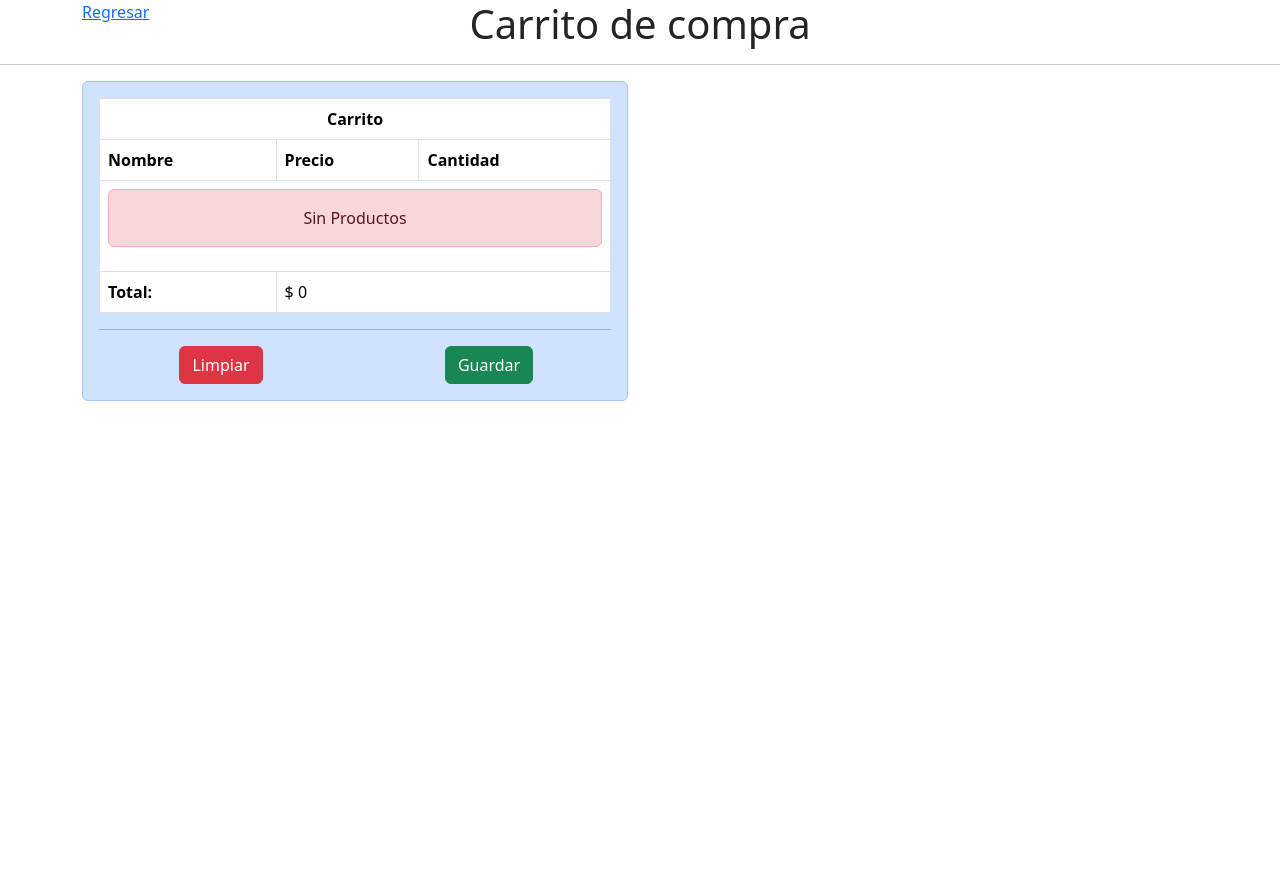
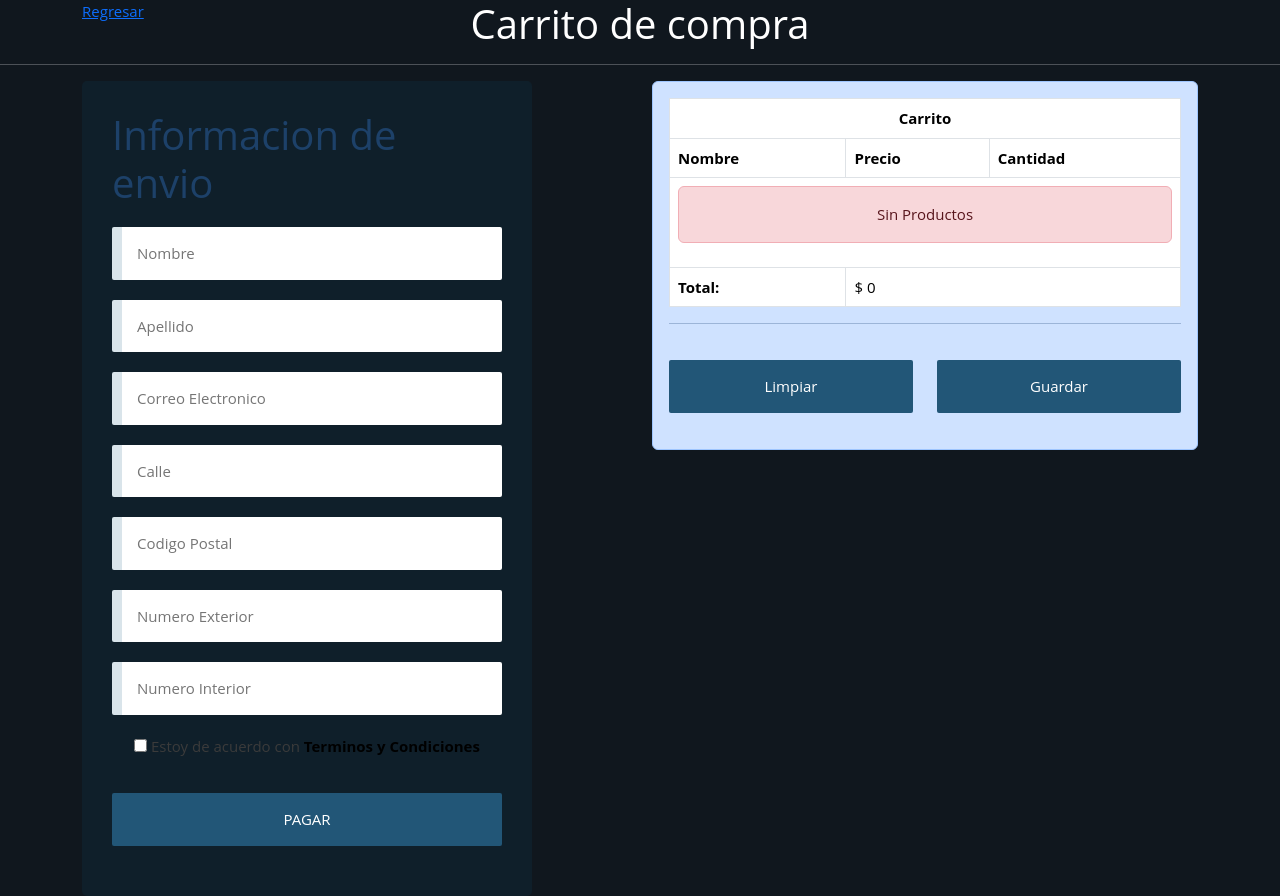
Before and after one commit to bernardolira231/PizzaClub, a Django app: page /carrito/ in a window 1280 px wide. Before the commit the page ends 401 px from the top, so only its background shows below. Run offline with Django 4.2, Linux system fonts and the light colour scheme.

Commit message:
Add register

```diff
--- /dev/null
+++ b/Pizza/static/styles/register.css
@@ -0,0 +1,83 @@
+body {
+  background: #10171e;
+  color: #fff;
+}
+
+.navbar__custom {
+  background: #182134;
+}
+
+.logo__img {
+  width: 50px;
+  border-radius: 100%;
+}
+
+* {
+  margin: 0;
+  padding: 0;
+  box-sizing: border-box;
+  font-family: "Open sans";
+}
+
+body {
+  font-size: 15px;
+}
+
+.form {
+  width: 450px;
+  padding: 30px;
+  background: rgba(15, 50, 72, 0.3);
+  border-radius: 5px;
+}
+
+.titulo {
+  color: #1d4169;
+  margin-bottom: 20px;
+}
+
+.cajas {
+  width: 100%;
+  padding: 15px;
+  margin-bottom: 20px;
+  border-radius: 2px;
+  border: none;
+  border-left: 10px solid #d9e4ea;
+  transition: all 0.5s ease;
+}
+
+.cajas:hover,
+.cajas:focus {
+  border-left: 10px solid #1a4c7e;
+}
+
+.termino1 {
+  text-align: center;
+  color: #3b3b3b;
+}
+
+.termino2 {
+  color: #000000;
+  text-decoration: none;
+  font-weight: bold;
+}
+
+.termino2:hover {
+  color: #dbdbdb;
+}
+
+.btn {
+  width: 100%;
+  padding: 15px;
+  border-radius: 2px;
+  border: none;
+  margin: 20px 0;
+  font-size: 15px;
+  background: #225677;
+  color: white;
+  cursor: pointer;
+  transition: all 0.5s ease;
+}
+
+.btn:hover {
+  background: #133043;
+}
--- a/Pizza/templates/carrito.html
+++ b/Pizza/templates/carrito.html
@@ -9,6 +9,7 @@
       href="https://cdn.jsdelivr.net/npm/bootstrap@5.3.0-alpha1/dist/css/bootstrap.min.css"
     />
     <link rel="stylesheet" href="{% static 'styles/cart.css' %}" />
+    <link rel="stylesheet" href="{% static 'styles/register.css' %}" />
   </head>
   <body>
     <div class="container">
@@ -18,6 +19,65 @@
     <hr />
     <div class="container">
       <div class="row">
+        <div class="col-6">
+          <form class="form">
+            <h1 class="titulo">Informacion de envio</h1>
+
+            <input
+              class="cajas"
+              type="text"
+              placeholder="Nombre"
+              required
+              maxlength="30"
+            />
+            <input
+              class="cajas"
+              type="text"
+              placeholder="Apellido"
+              required
+              maxlength="30"
+            />
+            <input
+              class="cajas"
+              type="email"
+              placeholder="Correo Electronico"
+              required
+              maxlength="30"
+            />
+            <input
+            class="cajas"
+            type="text"
+            placeholder="Calle"
+            required
+            maxlength="30"
+          />
+          <input
+          class="cajas"
+          type="text"
+          placeholder="Codigo Postal"
+          required
+          maxlength="30"
+          />
+          <input
+            class="cajas"
+            type="text"
+            placeholder="Numero Exterior"
+            required
+            maxlength="30"
+          />
+          <input
+          class="cajas"
+          type="text"
+          placeholder="Numero Interior"
+          maxlength="30"
+          />
+            <p class="termino1">
+            <input type="checkbox" /> Estoy de acuerdo con
+            <a class="termino2" href="">Terminos y Condiciones</a>
+            </p>
+            <input type="submit" class="btn" value="PAGAR" />
+          </form>
+        </div>
         <div class="col-6">
           <div class="alert alert-primary" role="alert">
             <table class="table table-bordered">
@@ -79,6 +139,7 @@
               </div>
           </div>
         </div>
+
         </div>
       </div>
       </div>
```
